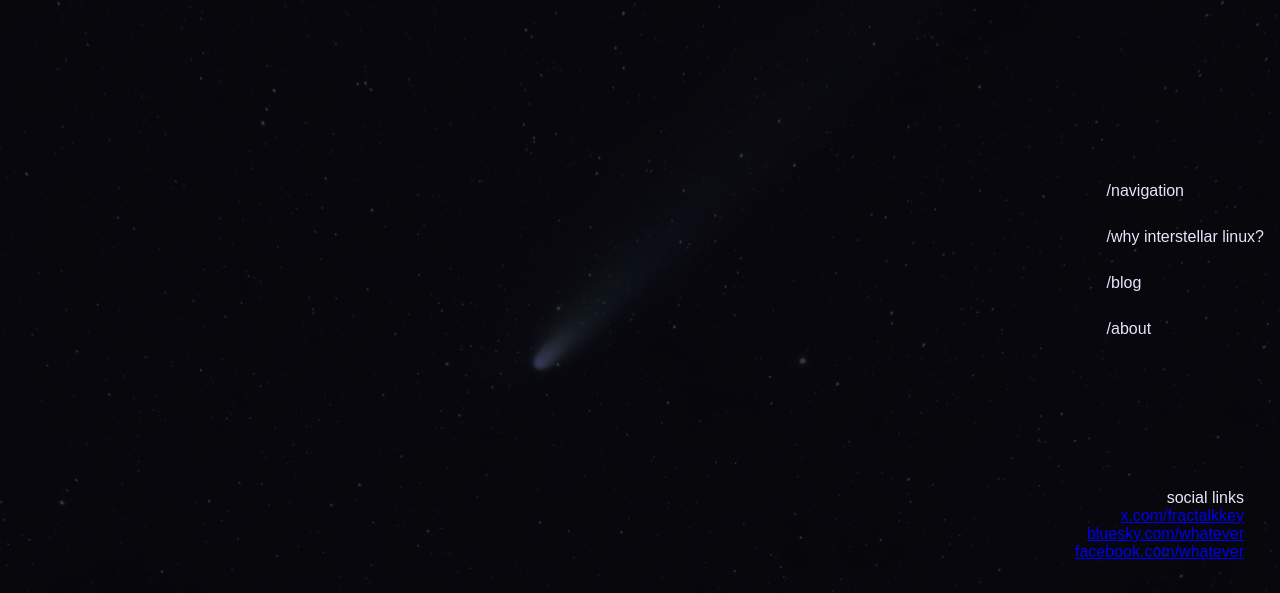
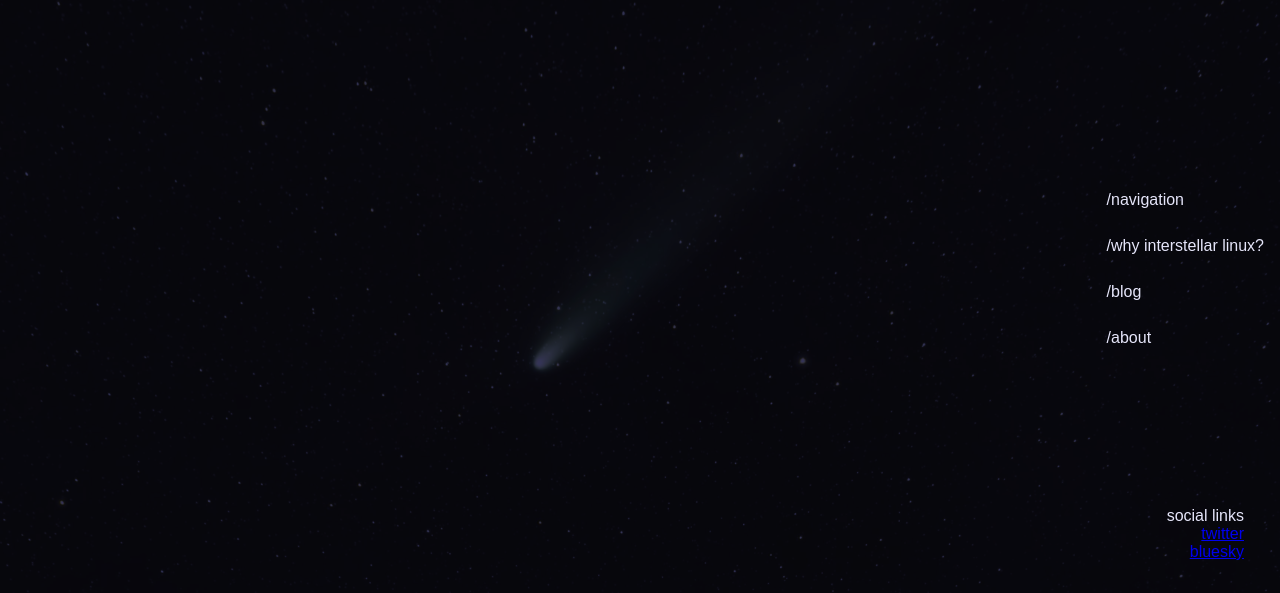
Before and after one commit to fractalkey/fractalkey.github.io, a plain HTML site: page interlinux/index.html in a window 1280 px wide. Shown: the part 207-800 px from the top of the page. Drawn offline with Linux system fonts and the light colour scheme.

Commit message:
Update index.html

```diff
--- a/interlinux/index.html
+++ b/interlinux/index.html
@@ -74,9 +74,8 @@
     <footer>
         <p style="text-align: right; padding-right: 20px;">
             social links<br>
-            <a href="https://x.com/fractalkkey">x.com/fractalkkey</a><br>
-            <a href="https://bluesky.com/whatever">bluesky.com/whatever</a><br>
-            <a href="https://facebook.com/whatever">facebook.com/whatever</a>
+            <a href="https://x.com/fractalkey">twitter</a><br>
+            <a href="https://bsky.app/profile/interstellarlinux.bsky.social">bluesky</a><br>
         </p>
     </footer>
 </body>
```
